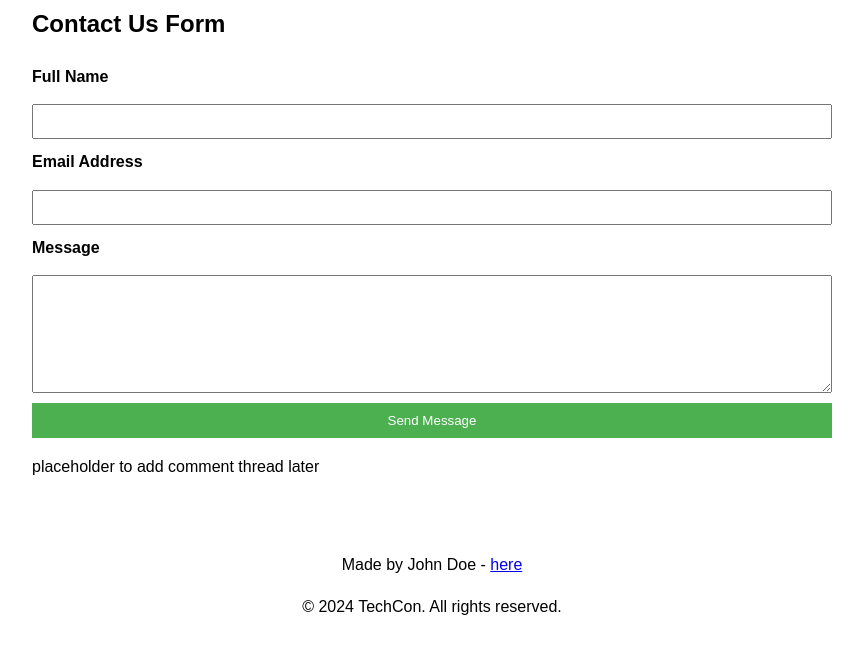
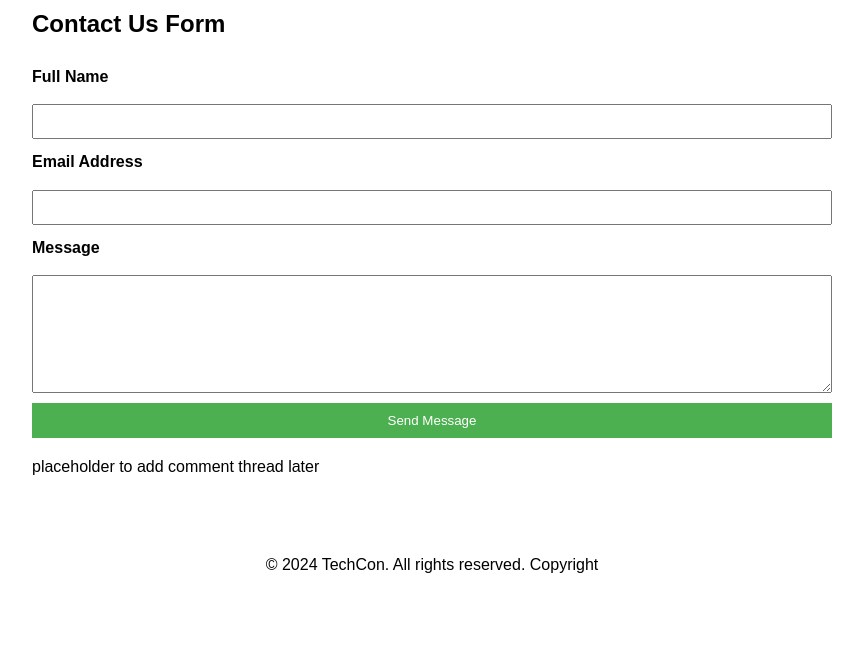
Before and after one commit to pasiama/TechCon_HTML, a plain HTML site: page techcon_website/contact.html in a window 1280 px wide. Shown: the part 931-1584 px from the top of the page, without its empty margins (208-1071 px from the left). After the commit the page ends 1555 px from the top, so only its background shows below. Drawn offline with Linux system fonts and the light colour scheme.

Commit message:
CONSISTENCY

```diff
--- a/techcon_website/contact.html
+++ b/techcon_website/contact.html
@@ -1,7 +1,7 @@
 <!DOCTYPE html>
 <html lang="en">
 <head>
-    <meta charset="utf-8">
+    <meta charset="UTF-8">
     <meta name="viewport" content="width=device-width, initial-scale=1.0">
     <title>Contact Us - TechCon 2024</title>
     <style>
@@ -131,8 +131,7 @@
         </aside>
     </main>
     <footer>
-        <p>Made by John Doe - <a href="https://github.com/johndoe" target="_blank">here</a></p>
-        <p>&copy; 2024 TechCon. All rights reserved.</p>
+        <p>&copy; 2024 TechCon. All rights reserved. Copyright</p>
     </footer>
 </body>
 </html>
```
Also changed, not shown: techcon_website/register.html (+1 -2 lines), techcon_website/schedule.html (+1 -2 lines).
